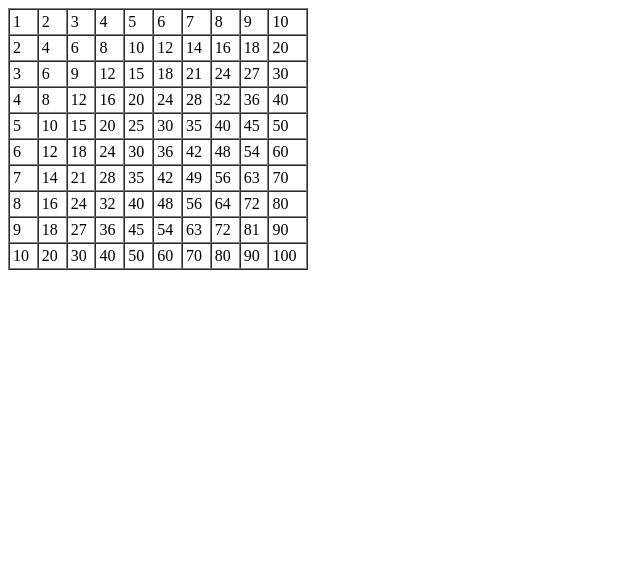
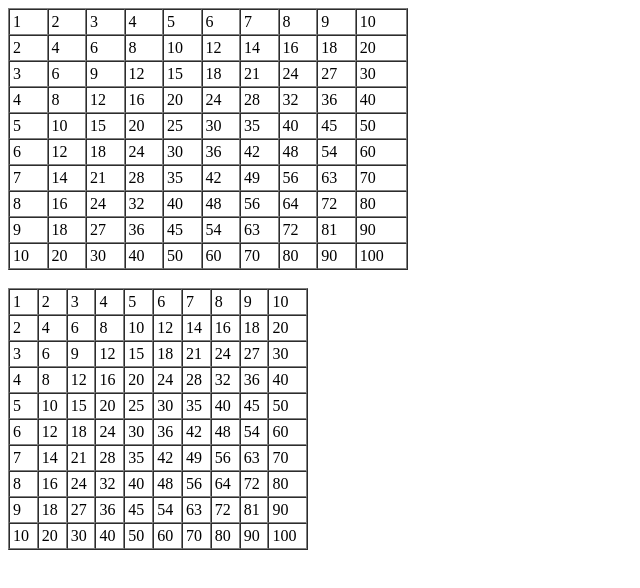
Before and after one commit to MaiCongPhuoc/CodeGym, a plain HTML site: page for/nested_loop.html in a window 1280 px wide. Shown: the whole page, without its empty margins (0-640 px from the left). Drawn offline with Linux system fonts and the light colour scheme.

Commit message:
hijdfogihj

```diff
--- a/for/nested_loop.html
+++ b/for/nested_loop.html
@@ -12,6 +12,19 @@
 
 </body>
 <script>
+    let result, i, j;
+    result = "<table border='1' width='400' cellspacing='0' cellpadding='3'>"
+        for (i = 1; i <= 10; i++){
+            result = result + "<tr>";
+                for (j = 1; j <= 10; j++){
+                    result = result + "<td>" + i * j + "</td>";
+
+                }
+                result = result + "</tr>";
+            }
+            result = result + "</table>";
+            document.write(result + '<br>');
+
     let sout
     sout = "<table border='1' width='300' cellspacing='0' cellpadding='3'>"
     i = j = 1;
```
